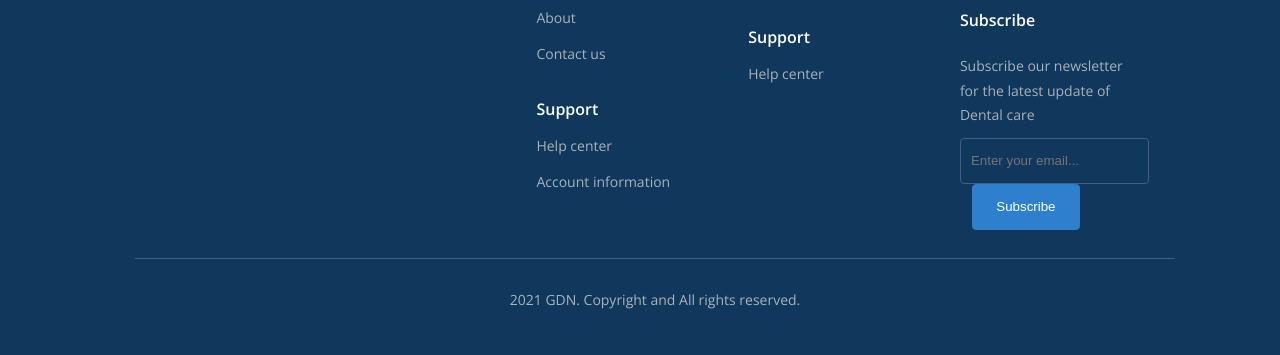
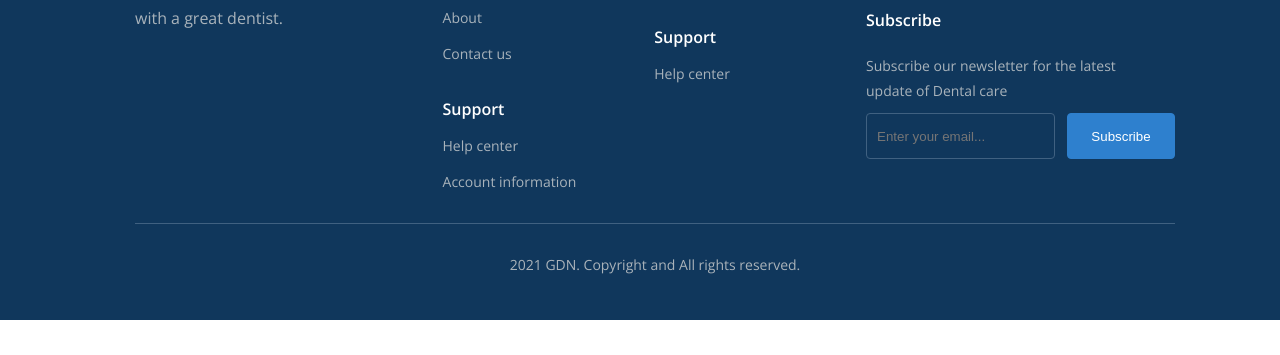
Before and after one commit to kiethk/ProjectF8-03, a plain HTML site: page index.html in a window 1280 px wide. Shown: the part 6519-6874 px from the top of the page. After the commit the page ends 6839 px from the top, so only its background shows below. Drawn offline with nearby package versions, Linux system fonts and the light colour scheme.

Commit message:
last commit #1

```diff
--- a/assets/css/styles.css
+++ b/assets/css/styles.css
@@ -798,6 +798,7 @@ a {
 }
 
 .footer__email {
+    display: flex;
     margin-top: 10px;
     color: #9ca8b1;
 
--- a/index.html
+++ b/index.html
@@ -802,14 +802,14 @@
                                 Subscribe our newsletter for the latest update
                                 of Dental care
                             </p>
-                            <div class="footer__email">
+                            <form class="footer__email">
                                 <input
                                     type="email"
                                     placeholder="Enter your email..."
                                     class="email-input"
                                 />
                                 <button class="email-button">Subscribe</button>
-                            </div>
+                            </form>
                         </div>
                     </div>
                 </div>
```
